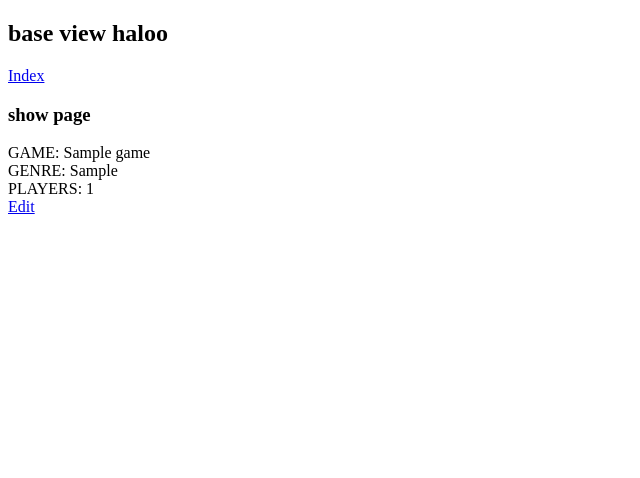
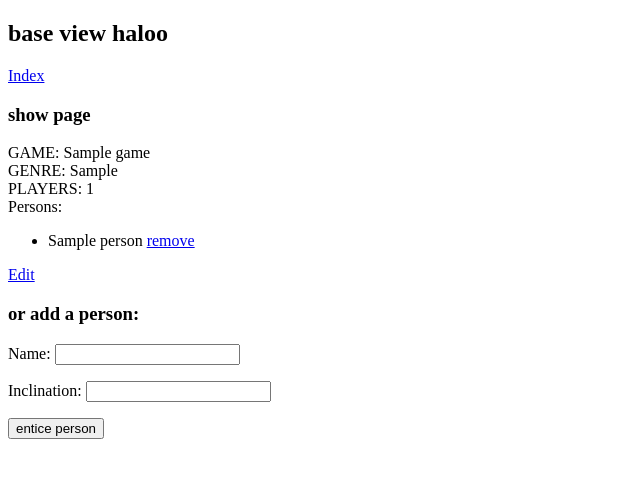
Before and after one commit to dtklumpp/django-practice, a Django app: page /games/show/1 in a window 1280 px wide. Shown: the top 478 px of the page, without its empty margins (0-640 px from the left). Run offline with Django 3.2, Linux system fonts and the light colour scheme; tables that the repository leaves empty hold one stand-in row (values such as "Sample post").

Commit message:
added person model and creating linking person to game and removing too

```diff
--- a/main_app/admin.py
+++ b/main_app/admin.py
@@ -1,5 +1,6 @@
 from django.contrib import admin
-from .models import Game
+from .models import *
 
 # Register your models here.
 admin.site.register(Game)
+admin.site.register(Person)
--- a/main_app/forms.py
+++ b/main_app/forms.py
@@ -1,7 +1,12 @@
 from django.forms import ModelForm
-from .models import Game
+from .models import *
 
 class Game_Form(ModelForm):
     class Meta:
         model = Game
         fields = ['name', 'genre', 'players']
+
+class Person_Form(ModelForm):
+    class Meta:
+        model = Person
+        fields = ('name', 'inclination')
--- a/main_app/models.py
+++ b/main_app/models.py
@@ -1,10 +1,19 @@
 from django.db import models
 
 # Create your models here.
+class Person(models.Model):
+    name = models.CharField(max_length=100)
+    inclination = models.CharField(max_length=100)
+
+    def __str__(self):
+        return self.name
+
 class Game(models.Model):
     name = models.CharField(max_length=100)
     genre = models.CharField(max_length=100)
     players = models.IntegerField()
 
+    people = models.ManyToManyField(Person)
+
     def __str__(self):
         return self.name
--- a/main_app/templates/games/show.html
+++ b/main_app/templates/games/show.html
@@ -6,7 +6,23 @@
 GAME: {{ game }} <br>
 GENRE: {{ game.genre }} <br>
 PLAYERS: {{ game.players }} <br>
+Persons:
+    <ul>
+    {% for person in game.people.all %}
+        <li>
+            {{ person }}
+            <a href="/people/remove/{{person.id}}/{{game.id}}">remove</a>
+            <br>
+        </li>
+    {% endfor %}
+    </ul>
 <a href="/games/edit/{{game.id}}">Edit</a>
 <br>
+<h3>or add a person:</h3>
+<form action="/people/create/{{game.id}}" method="post">
+    {% csrf_token %}
+    {{ person_form.as_p }}
+    <input type="submit" value="entice person">
+</form>
 
 {% endblock %}
--- a/main_app/urls.py
+++ b/main_app/urls.py
@@ -8,4 +8,7 @@ urlpatterns = [
     path('games/edit/<int:game_id>', views.games_edit, name='games-edit'),
     path('games/create', views.games_create, name='game-create'),
     path('games/delete/<int:game_id>', views.games_delete, name='games-delete'),
+    # people paths
+    path('people/create/<int:game_id>', views.people_create, name='people-create'),
+    path('people/remove/<int:person_id>/<int:game_id>', views.people_remove, name='people-remove'),
 ]
--- a/main_app/views.py
+++ b/main_app/views.py
@@ -27,8 +27,10 @@ def games_create(request):
 
 def games_show(request, game_id):
     game = Game.objects.get(id=game_id)
+    person_form = Person_Form()
     context = {
         "game": game,
+        "person_form": person_form,
     }
     return render(request, 'games/show.html', context)
 
@@ -51,3 +53,19 @@ def games_delete(request, game_id):
     game = Game.objects.get(id=game_id)
     game.delete()
     return redirect('/games/')
+
+def people_create(request, game_id):
+    if request.method == "POST":
+        person_form = Person_Form(request.POST)
+        if person_form.is_valid():
+            new_person = person_form.save()
+            game = Game.objects.get(id=game_id)
+            game.people.add(new_person)
+            game.save()
+    return redirect('/games/show/'+str(game_id))
+
+def people_remove(request, person_id, game_id):
+    game = Game.objects.get(id=game_id)
+    person = Person.objects.get(id=person_id)
+    game.people.remove(person)
+    return redirect('games-show', game_id=game_id)
```
Also changed, not shown: main_app/migrations/0002_auto_20201007_0228.py (added).
